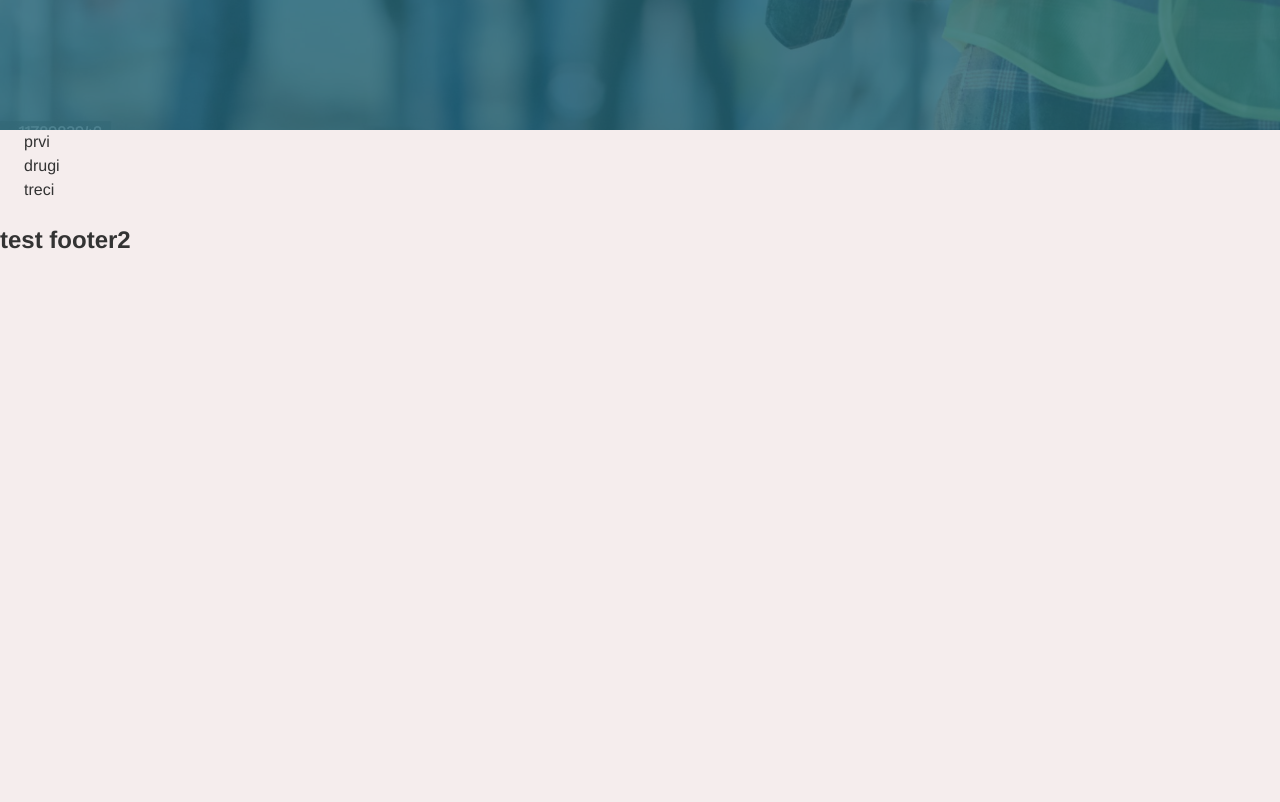
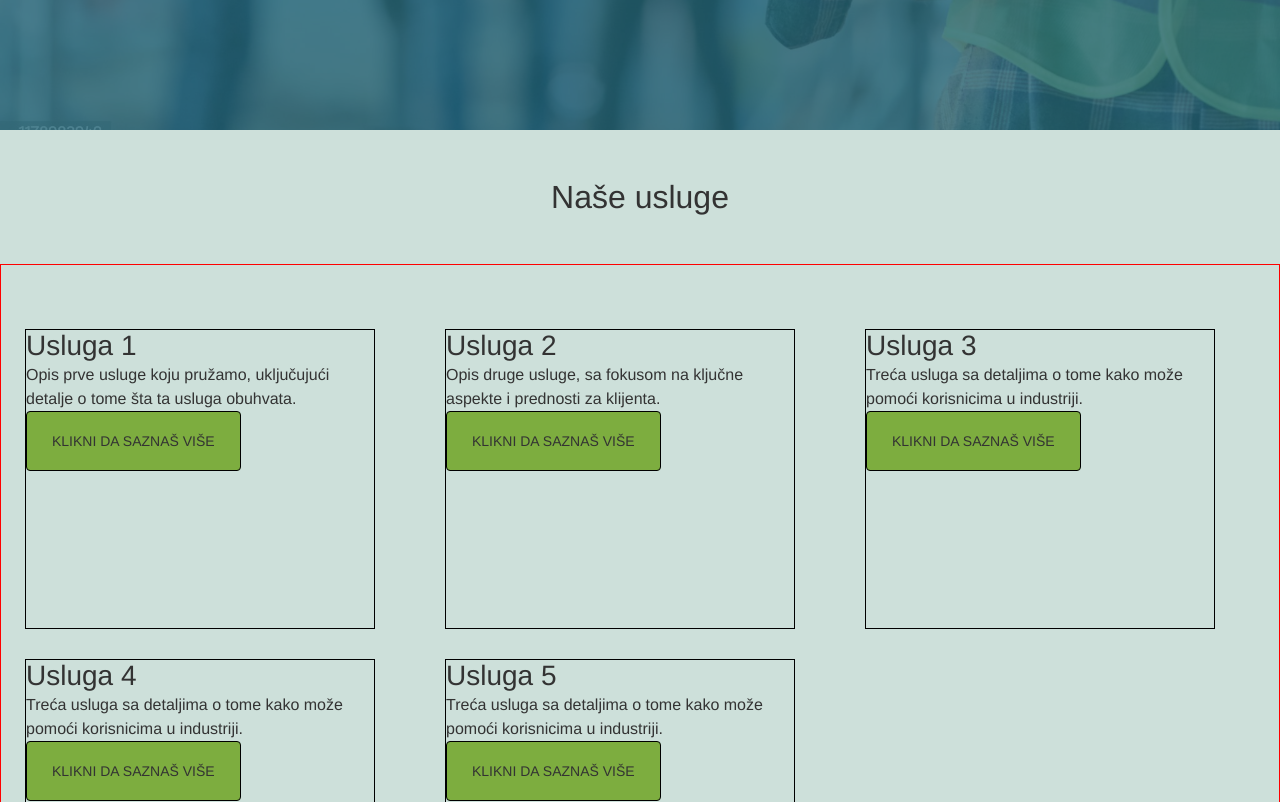
Before and after one commit to Levnaic/Ingrad-ELectric, a React (Vite) app: page / in a window 1280 px wide. Shown: the part 718-1520 px from the top of the page. Before the commit the page ends 996 px from the top, so only its background shows below. Built offline with nearby package versions, Linux system fonts and the light colour scheme; grey boxes are pictures that could not be loaded.

Commit message:
odradjene kartice

```diff
--- a/src/components/Btns/CTABtn.jsx
+++ b/src/components/Btns/CTABtn.jsx
@@ -2,8 +2,10 @@ import { Button } from "@mui/material";
 import React from "react";
 import { Link } from "react-router-dom";
 import { useTheme } from "@mui/material/styles";
+import { useTranslation } from "react-i18next";
 
 const CTABtn = (props) => {
+  const { t } = useTranslation();
   const theme = useTheme();
   return (
     <Button
@@ -13,15 +15,11 @@ const CTABtn = (props) => {
         padding: "10px 25px",
         height: "60px",
         border: "1px solid black",
-        position: "absolute",
-        top: "70%",
-        left: "70%",
         backgroundColor: props.backgroundColor || theme.palette.secondary.main,
         color: props.color || theme.palette.text.primary,
-        zIndex: "2",
       }}
     >
-      {props.text}
+      {props.text || t("utils.cta")}
     </Button>
   );
 };
--- a/src/components/Home/Hero.jsx
+++ b/src/components/Home/Hero.jsx
@@ -50,9 +50,18 @@ const Hero = () => {
           alignItems: "center",
         }}
       >
-        {t("home.title")}
+        {t("home.hero.title")}
       </Typography>
-      <CTABtn link="/o_nama" text={t("home.cta")} />
+      <Box
+        sx={{
+          position: "absolute",
+          top: "70%",
+          left: "70%",
+          zIndex: "2",
+        }}
+      >
+        <CTABtn link="/o_nama" text={t("home.hero.cta")} />
+      </Box>
     </Box>
   );
 };
--- /dev/null
+++ b/src/components/Home/ServiceCard.jsx
@@ -0,0 +1,22 @@
+import React from "react";
+import { Box, Typography } from "@mui/material";
+import CTABtn from "../Btns/CTABtn";
+
+const ServiceCard = ({ headline, text, imageUrl }) => {
+  return (
+    <Box
+      sx={{
+        width: { xs: "100%", sm: "200px", md: "350px" },
+        height: { xs: "200px", sm: "250px", md: "300px" },
+        border: "1px solid black",
+      }}
+    >
+      <Box sx={{ backgroundImage: `url(${imageUrl})` }}></Box>
+      <Typography variant="h3">{headline}</Typography>
+      <Typography variant="p">{text}</Typography>
+      <CTABtn />
+    </Box>
+  );
+};
+
+export default ServiceCard;
--- a/src/components/Home/ServicesCarousel.jsx
+++ b/src/components/Home/ServicesCarousel.jsx
@@ -1,13 +1,38 @@
 import React from "react";
-import { Box, Container } from "@mui/material";
+import { Container, Typography } from "@mui/material";
+import ServiceCard from "./ServiceCard";
+import { useTranslation } from "react-i18next";
 
 const ServicesCarousel = () => {
+  const { t } = useTranslation();
+  const cards = t("home.services.cards", { returnObjects: true });
+
   return (
-    <Container maxWidth="lg">
-      <Box>prvi</Box>
-      <Box>drugi</Box>
-      <Box>treci</Box>
-    </Container>
+    <>
+      <Typography variant="h2" sx={{ textAlign: "center", my: 6 }}>
+        {t("home.services.title")}
+      </Typography>
+      <Container
+        maxWidth="lg"
+        sx={{
+          py: 8,
+          display: "grid",
+          columnGap: "30px",
+          rowGap: "30px",
+          gridTemplateColumns: "auto auto auto",
+          border: "1px, solid red",
+        }}
+      >
+        {cards.map((card, index) => (
+          <ServiceCard
+            key={index}
+            headline={card.title}
+            text={card.text}
+            imageUrl={card.imageUrl}
+          />
+        ))}
+      </Container>
+    </>
   );
 };
 
--- a/src/locales/en.json
+++ b/src/locales/en.json
@@ -6,9 +6,14 @@
     "/portfolio": "Portfolio"
   },
   "home": {
-    "title": "Your Trusted Partner for Electrical and IT Solutions",
-    "subtitle": "We offer high-quality services in electrical work, cabinet wiring, and PLC programming",
-    "cta": "Learn more about our services"
+    "hero": {
+      "title": "Your Trusted Partner for Electrical and IT Solutions",
+      "subtitle": "We offer high-quality services in electrical work, cabinet wiring, and PLC programming",
+      "cta": "Learn more about our services"
+    },
+    "services": {
+      "title": "Our services"
+    }
   },
   "aboutUs": {
     "title": "About Us",
@@ -17,5 +22,8 @@
   },
   "services": {
     "title": "Our Services"
+  },
+  "utils": {
+    "cta": "Click to find out more"
   }
 }
--- a/src/locales/sr.json
+++ b/src/locales/sr.json
@@ -6,9 +6,41 @@
     "/portfolio": "Portfolio"
   },
   "home": {
-    "title": "Vaš pouzdan partner za elektro i IT rešenja",
-    "subtitle": "Nudimo visokokvalitetne usluge u elektro poslovima, šemiranju ormara i programiranju PLC-ova",
-    "cta": "Saznajte više o našim uslugama"
+    "hero": {
+      "title": "Vaš pouzdan partner za elektro i IT rešenja",
+      "subtitle": "Nudimo visokokvalitetne usluge u elektro poslovima, šemiranju ormara i programiranju PLC-ova",
+      "cta": "Saznajte više o našim uslugama"
+    },
+    "services": {
+      "title": "Naše usluge",
+      "cards": [
+        {
+          "title": "Usluga 1",
+          "text": "Opis prve usluge koju pružamo, uključujući detalje o tome šta ta usluga obuhvata.",
+          "imageUrl": "/assets/images/service1.jpg"
+        },
+        {
+          "title": "Usluga 2",
+          "text": "Opis druge usluge, sa fokusom na ključne aspekte i prednosti za klijenta.",
+          "imageUrl": "/assets/images/service2.jpg"
+        },
+        {
+          "title": "Usluga 3",
+          "text": "Treća usluga sa detaljima o tome kako može pomoći korisnicima u industriji.",
+          "imageUrl": "/assets/images/service3.jpg"
+        },
+        {
+          "title": "Usluga 4",
+          "text": "Treća usluga sa detaljima o tome kako može pomoći korisnicima u industriji.",
+          "imageUrl": "/assets/images/service3.jpg"
+        },
+        {
+          "title": "Usluga 5",
+          "text": "Treća usluga sa detaljima o tome kako može pomoći korisnicima u industriji.",
+          "imageUrl": "/assets/images/service3.jpg"
+        }
+      ]
+    }
   },
   "aboutUs": {
     "title": "O nama",
@@ -17,5 +49,8 @@
   },
   "services": {
     "title": "Naše usluge"
+  },
+  "utils": {
+    "cta": "Klikni da saznaš više"
   }
 }
--- a/src/theme/theme.js
+++ b/src/theme/theme.js
@@ -21,6 +21,7 @@ const theme = createTheme({
     },
     text: {
       primary: "#333333",
+      grey: "#818181",
     },
   },
   typography: {
@@ -70,7 +71,7 @@ const theme = createTheme({
           margin: 0,
           padding: 0,
           boxSizing: "border-box",
-          backgroundColor: "#f5eded", // --background-color
+          backgroundColor: "#CDE0DA", // --background-color
           fontSize: "16px", // --font-size-desktop
         },
         a: {
```
